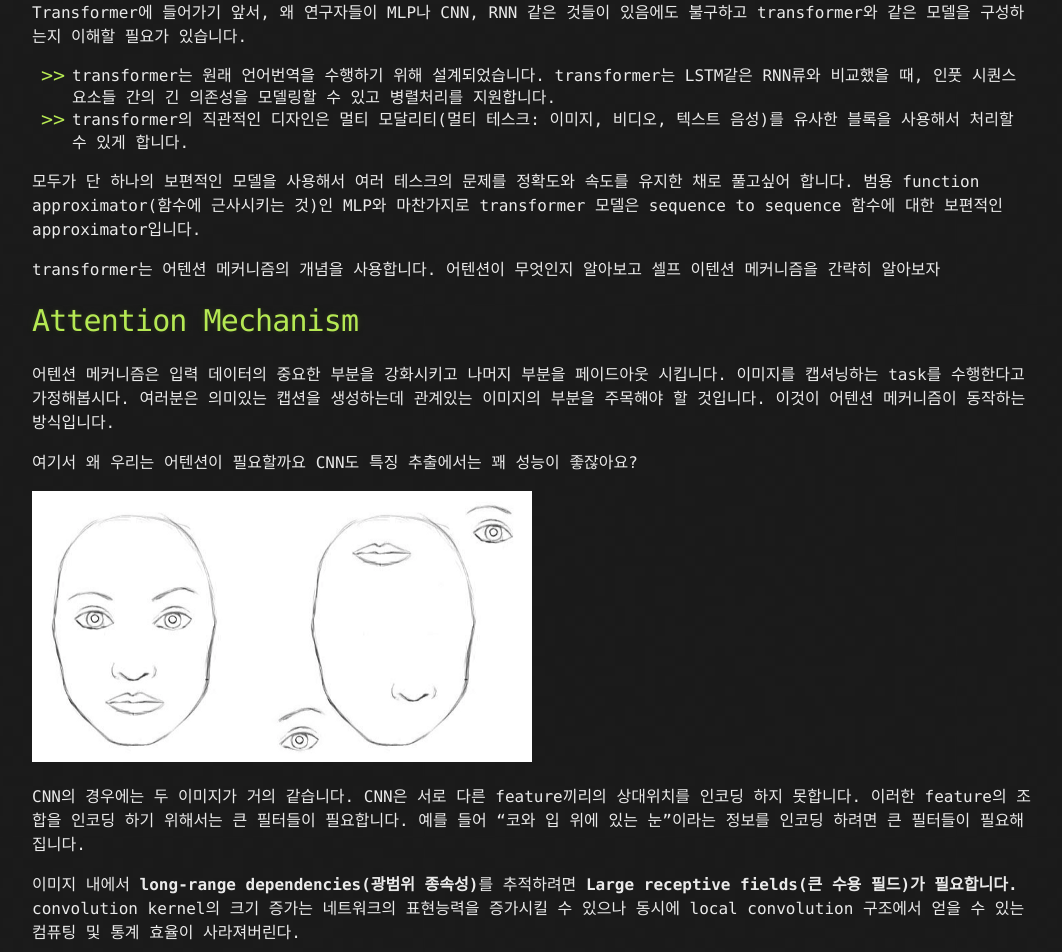
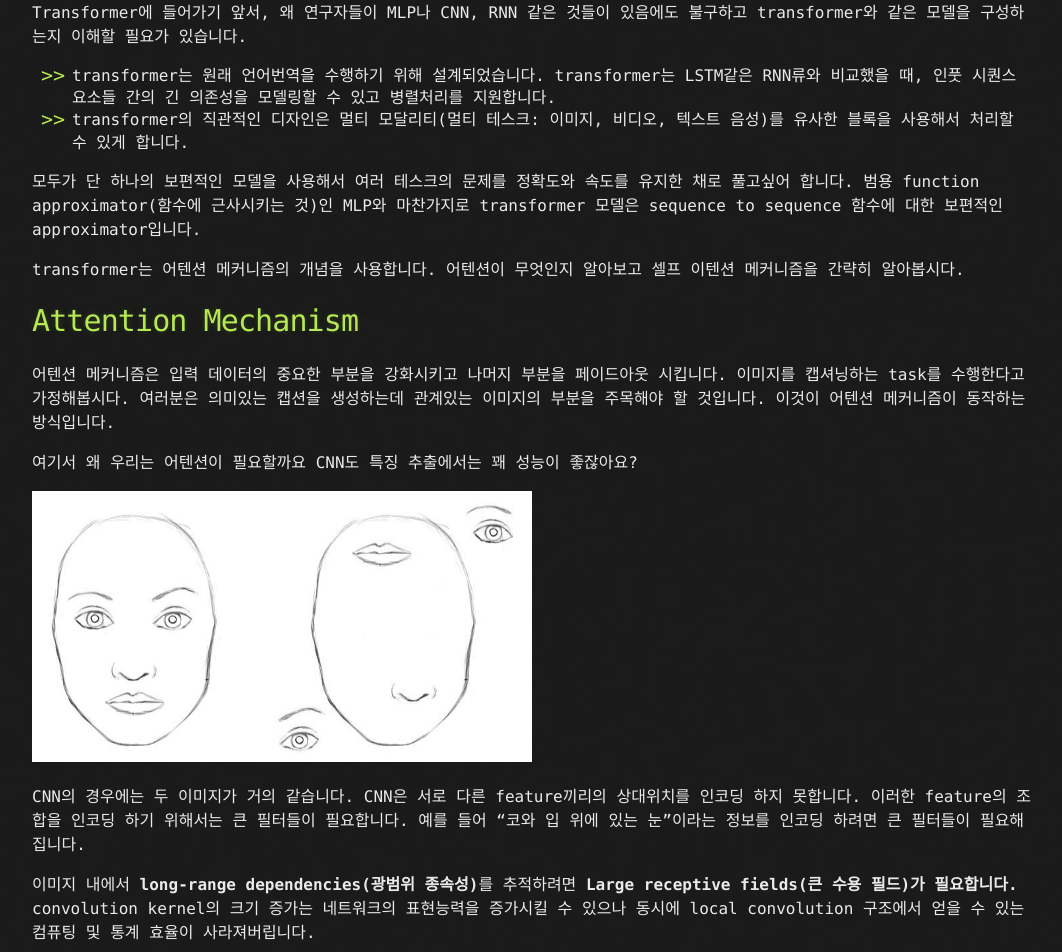
Before and after one commit to kooock/kooock.github.io, a Jekyll site: the page built from _posts/2021-12-22-Why_Transformers_are_Slowly_Replacing_CNNs_in_Computer_Vision?.md, in a window 1280 px wide and 1400 px high, scrolled down 759 px. Shown: the top 952 px of the window, without its empty margins (108-1170 px from the left). Built offline with Jekyll 4.4.1, drawn with Linux system fonts in a browser that asks for light colours; formulas are drawn with MathJax 3; comment, search, counter and statistics services are not loaded.

Commit message:
Update 2021-12-22-Why_Transformers_are_Slowly_Replacing_CNNs_in_Computer_Vision?.md

```diff
--- a/_posts/2021-12-22-Why_Transformers_are_Slowly_Replacing_CNNs_in_Computer_Vision?.md
+++ b/_posts/2021-12-22-Why_Transformers_are_Slowly_Replacing_CNNs_in_Computer_Vision?.md
@@ -23,7 +23,7 @@ Transformer에 들어가기 앞서, 왜 연구자들이 MLP나 CNN, RNN 같은
 
 모두가 단 하나의 보편적인 모델을 사용해서 여러 테스크의 문제를 정확도와 속도를 유지한 채로 풀고싶어 합니다. 범용 function approximator(함수에 근사시키는 것)인 MLP와 마찬가지로 transformer 모델은 sequence to sequence 함수에 대한 보편적인 approximator입니다.
 
-transformer는 어텐션 메커니즘의 개념을 사용합니다. 어텐션이 무엇인지 알아보고 셀프 이텐션 메커니즘을 간략히 알아보자
+transformer는 어텐션 메커니즘의 개념을 사용합니다. 어텐션이 무엇인지 알아보고 셀프 이텐션 메커니즘을 간략히 알아봅시다.
 
 # Attention Mechanism
 
@@ -36,7 +36,7 @@ transformer는 어텐션 메커니즘의 개념을 사용합니다. 어텐션이
 
 CNN의 경우에는 두 이미지가 거의 같습니다. CNN은 서로 다른 feature끼리의 상대위치를 인코딩 하지 못합니다. 이러한 feature의 조합을 인코딩 하기 위해서는 큰 필터들이 필요합니다. 예를 들어 “코와 입 위에 있는 눈”이라는 정보를 인코딩 하려면 큰 필터들이 필요해집니다.
 
-이미지 내에서  **long-range dependencies(광범위 종속성)**를 추적하려면 **Large receptive fields(큰 수용 필드)가 필요합니다.** convolution kernel의 크기 증가는 네트워크의 표현능력을 증가시킬 수 있으나 동시에 local convolution 구조에서 얻을 수 있는 컴퓨팅 및 통계 효율이 사라져버린다.
+이미지 내에서  **long-range dependencies(광범위 종속성)**를 추적하려면 **Large receptive fields(큰 수용 필드)가 필요합니다.** convolution kernel의 크기 증가는 네트워크의 표현능력을 증가시킬 수 있으나 동시에 local convolution 구조에서 얻을 수 있는 컴퓨팅 및 통계 효율이 사라져버립니다.
 
 어텐션 메커니즘의 일종인 셀프 어텐션 모듈은 CNN과 함께 long-range dependencies를 컴퓨팅 및 통계 효율에 손상을 주지 않고 모델링하는데 도움이 됩니다.
 
```
